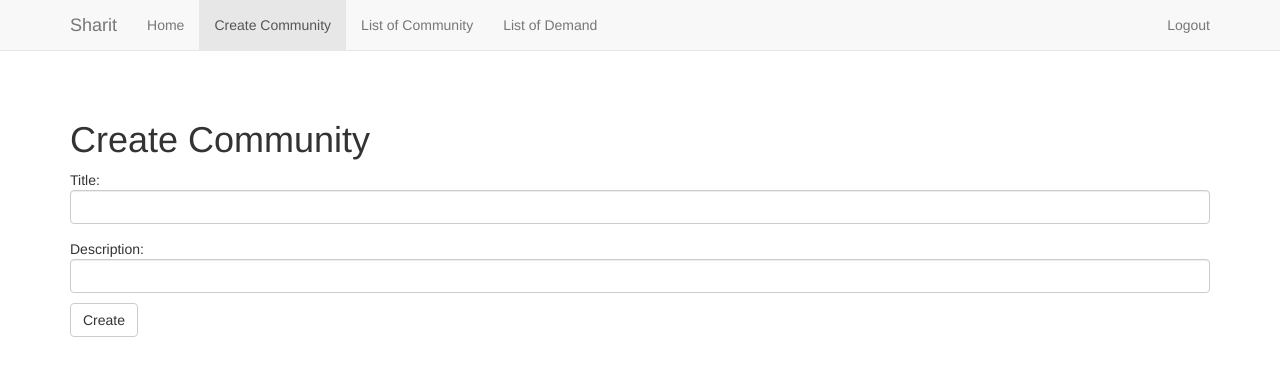
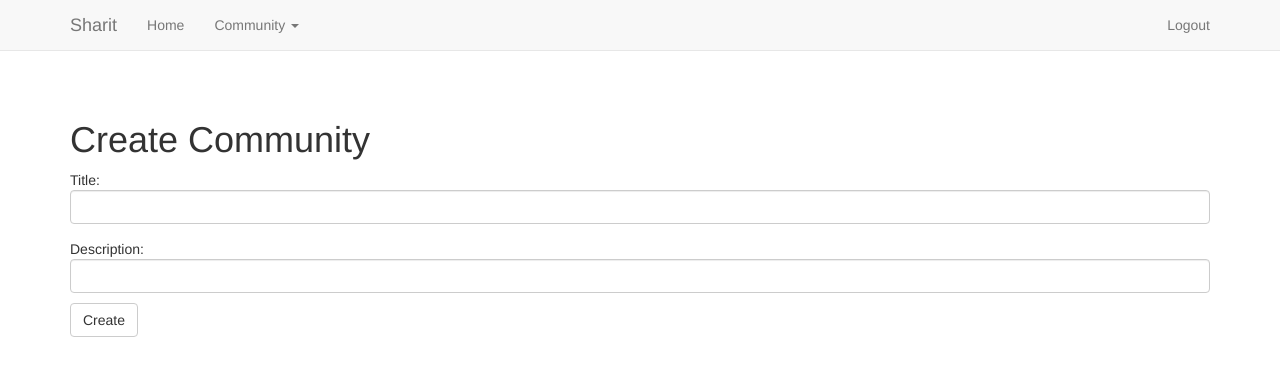
Before and after one commit to cyprieng/cost-sharing, a Flask app: page /create_community in a window 1280 px wide. Shown: the top 376 px of the page. Run offline with Flask 2, Linux system fonts and the light colour scheme; a user stored in the database is signed in; some libraries are stand-ins or nearby versions.

Commit message:
Add dropdown menu for Community

```diff
--- a/app/templates/base.html
+++ b/app/templates/base.html
@@ -39,9 +39,16 @@
         <div id="navbar" class="navbar-collapse collapse">
           <ul class="nav navbar-nav">
             <li {% if request.path==url_for('index') %}class="active"{% endif %}><a href="{{ url_for('index') }}">Home</a></li>
-            <li {% if request.path==url_for('create_community') %}class="active"{% endif %}><a href="{{ url_for('create_community') }}">Create Community</a></li>
-            <li {% if request.path==url_for('list_community') %}class="active"{% endif %}><a href="{{ url_for('list_community') }}">List of Community</a></li>
-            <li {% if request.path==url_for('list_demand') %}class="active"{% endif %}><a href="{{ url_for('list_demand') }}">List of Demand</a></li>
+
+            <li class="dropdown">
+                <a href="#" class="dropdown-toggle" data-toggle="dropdown" role="button" aria-expanded="false">Community <span class="caret"></span></a>
+                <ul class="dropdown-menu" role="menu">
+                    <li {% if request.path==url_for('create_community') %}class="active"{% endif %}><a href="{{ url_for('create_community') }}">Create Community</a></li>
+                    <li {% if request.path==url_for('list_community') %}class="active"{% endif %}><a href="{{ url_for('list_community') }}">List of Community</a></li>
+                    <li {% if request.path==url_for('list_demand') %}class="active"{% endif %}><a href="{{ url_for('list_demand') }}">List of Demand</a></li>
+                </ul>
+            </li>
+
           </ul>
           <ul class="nav navbar-nav navbar-right">
             {% if g.user.is_authenticated() %}<li><a href="{{ url_for('logout') }}">Logout</a></li>
```
